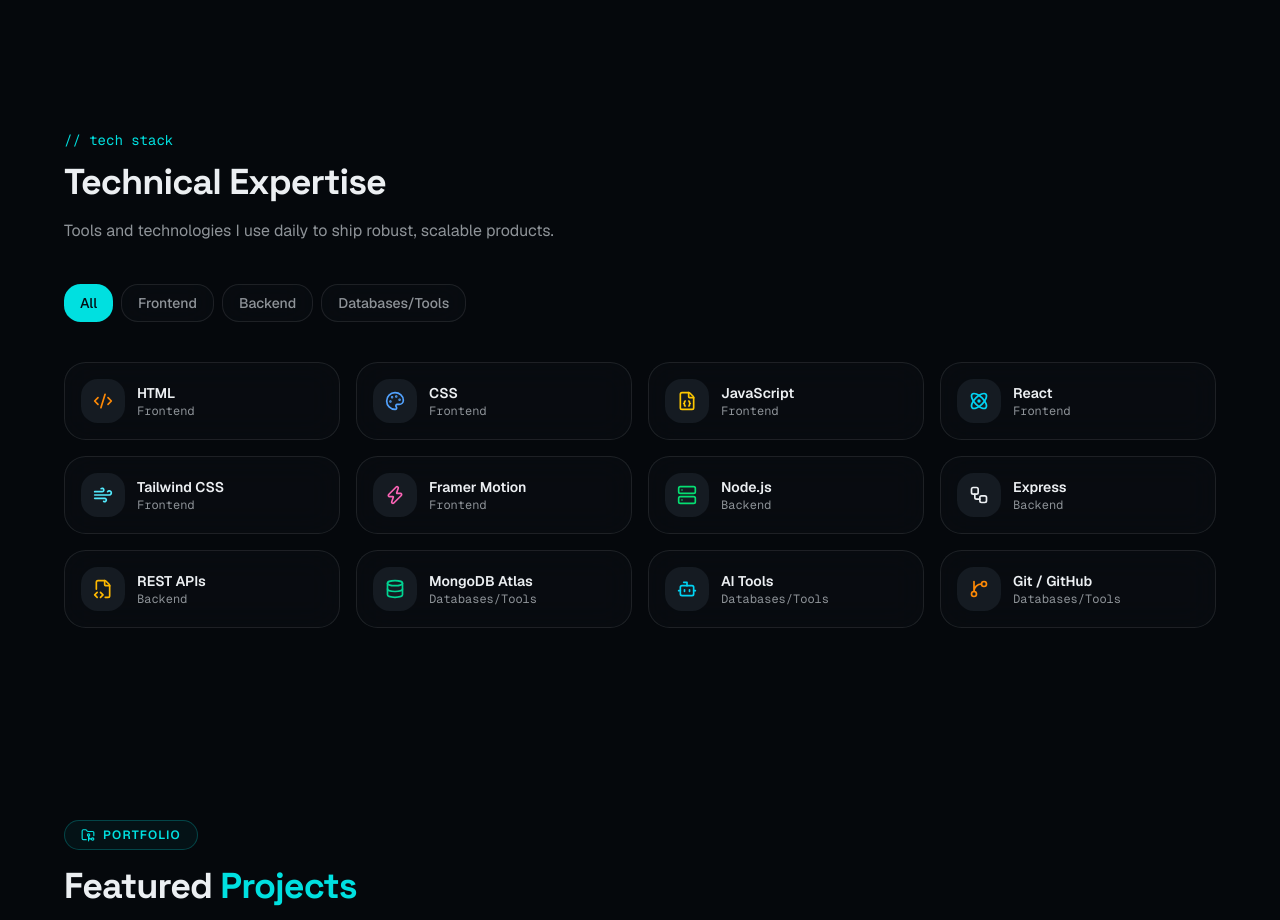
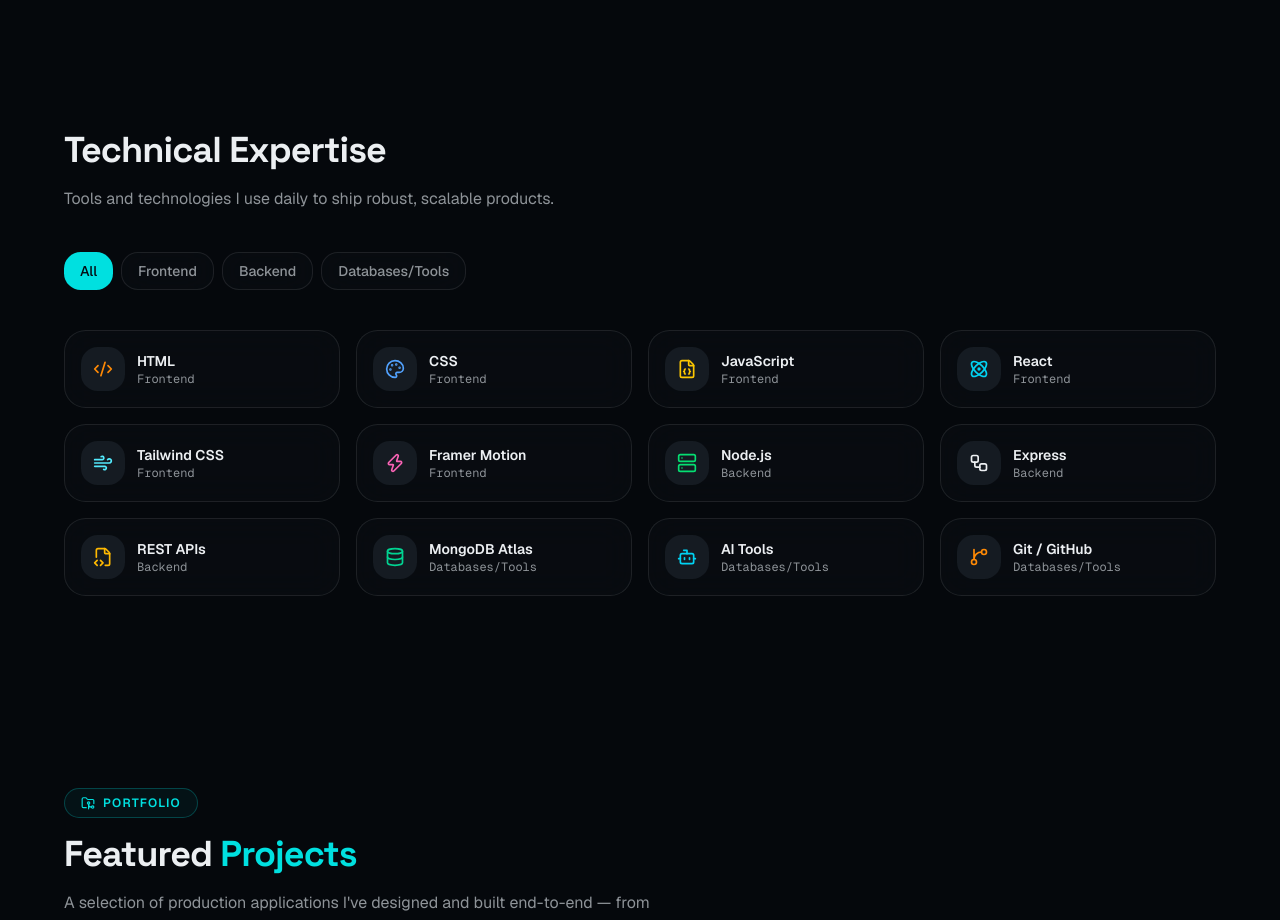
Before and after one commit to theafzalhussain/Portfolio, a Next.js app: page / in a window 1280 px wide. Shown: the part 1620-2540 px from the top of the page. Built offline with nearby package versions, Linux system fonts and the light colour scheme.

Commit message:
Fixed railway workflow build error

```diff
--- a/components/portfolio/skills.tsx
+++ b/components/portfolio/skills.tsx
@@ -59,7 +59,7 @@ export function Skills() {
           transition={{ duration: 0.6 }}
           className="mb-10 max-w-2xl"
         >
-          <p className="mb-3 font-mono text-sm text-primary">{'// tech stack'}</p>
+
           <h2 className="text-balance text-3xl font-bold tracking-tight md:text-4xl">
             Technical Expertise
           </h2>
```
Also changed, not shown: 2 other files (tests, documents, lock files or other folders).
